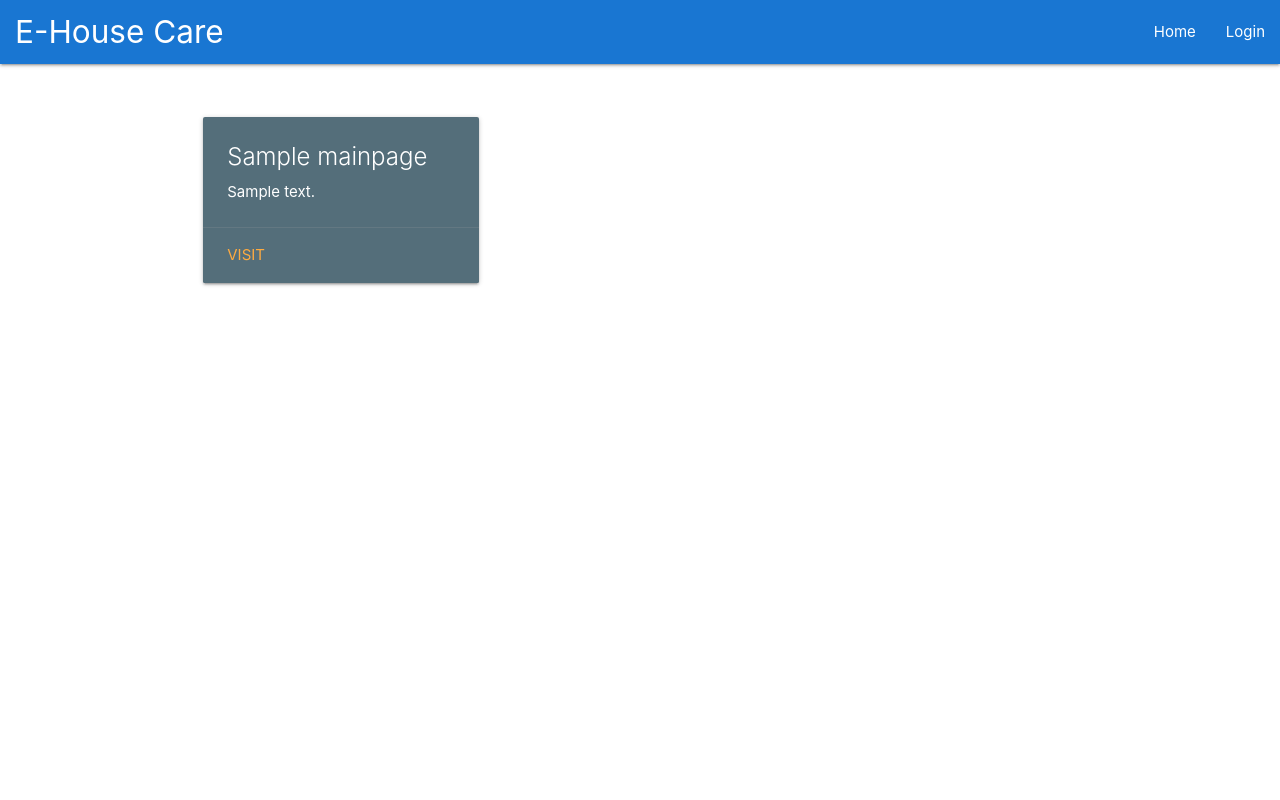
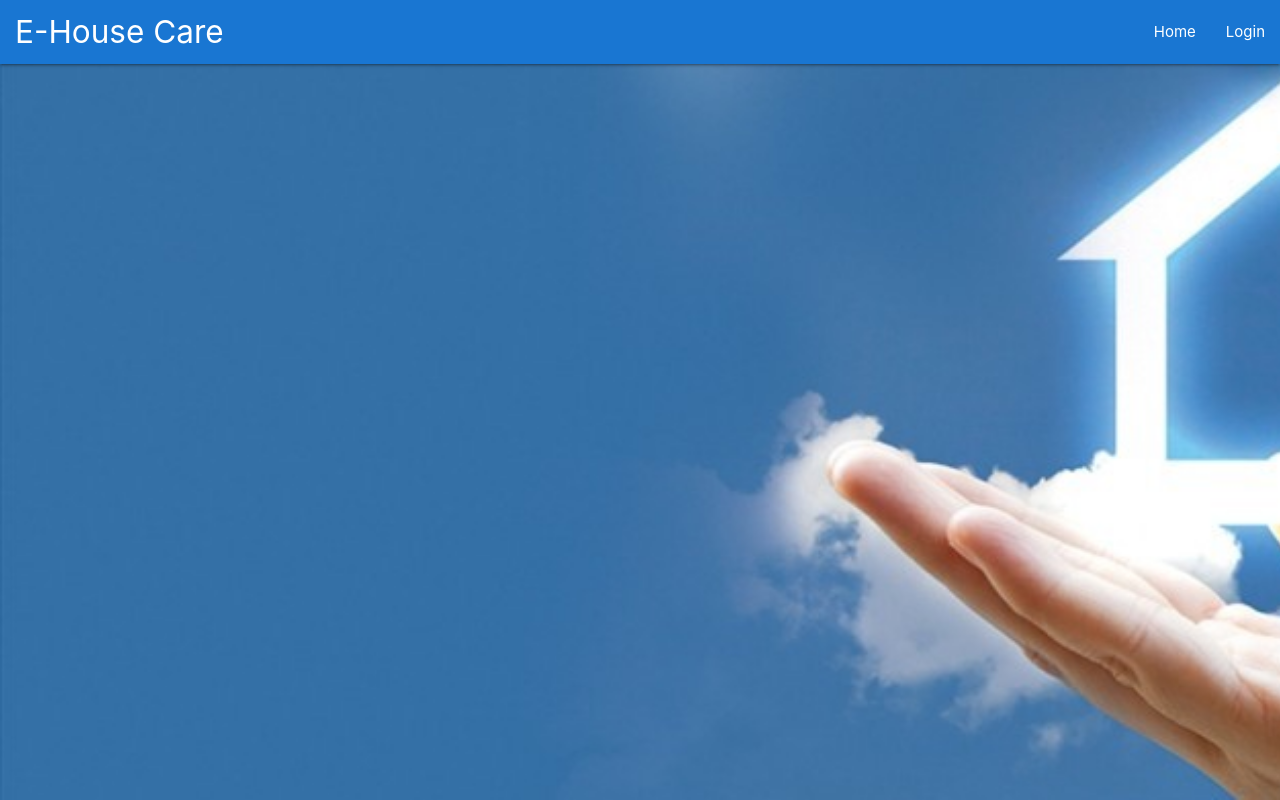
Before and after one commit to Sujaljp/society, a Django app: page / in a window 1280 px wide. Run offline with Django 3.2, Linux system fonts and the light colour scheme; tables that the repository leaves empty hold one stand-in row (values such as "Sample post"); some libraries are stand-ins or nearby versions.

Commit message:
Home page background img

```diff
--- a/final_society/urls.py
+++ b/final_society/urls.py
@@ -15,7 +15,9 @@ Including another URLconf
 """
 from django.contrib import admin
 from django.urls import path, include
-
+admin.site.site_header = 'E-House Care Admin Interface'
+admin.site.site_title = 'E-House Care'
+admin.site.intex_title = 'Database Management System'
 urlpatterns = [
     path('admin/', admin.site.urls),
     path('', include('main.urls')),
--- a/main/templates/main/home.html
+++ b/main/templates/main/home.html
@@ -1,28 +1,10 @@
 {% extends "main/header.html" %} {% block content %}
 {% load static %}
-<body>
-<div class="row">
-  {% for main in mainpage %}
-  <div class="col s12 m6 l4">
-    <div class="card blue-grey darken-1">
-      <div class="card-content white-text">
-        <span class="card-title">{{main.society_name}}</span>
-        <p>{{main.society_about|safe}}</p>
-      </div>
-      <div class="card-action">
-        <a href="#">Visit</a>
-      </div>
-    </div>
-  </div>
-  {% endfor %}
-</div>
-
-
-</body>
-<style media="screen">
-  .body{
-    background-image: url('houseimage.jpg');
-    background-size: cover;
-  }
+<style>
+body {
+  background-image: url("/media/main/houseimage.jpeg");
+  background-repeat: no-repeat;
+  background-size: cover;
+}
 </style>
 {% endblock %}
--- /dev/null
+++ b/main/templates/main/nobills.html
@@ -0,0 +1,3 @@
+{% extends "main/header.html" %} {% block content %}
+<h4 style = "text-align: center;">You don't have any bills pending.</h4>
+{% endblock %}
--- a/main/views.py
+++ b/main/views.py
@@ -170,10 +170,14 @@ def viewbill(request, bill_id):
 
 def searchbill(request):
     obj = Profile.objects.all()
+    x = 0 #for checking if user has bills or not
     username = request.user.get_username()
     list = []
     for user1 in Bills.objects.all():
         if username == user1.user.username:
             list.append(user1)
-
-    return render(request, 'main/searchbill.html', context={'searchbill':list})
+            x=1
+    if x==1:
+        return render(request, 'main/searchbill.html', context={'searchbill':list})
+    if x==0:
+        return render(request, 'main/nobills.html')
```
Also changed, not shown: db.sqlite3, main/static/images/houseimage.jpeg, main/static/main/houseimage.jpeg (added), main/templates/main/houseimage.jpeg, media/main/houseimage.jpeg (added), 1 other file.
